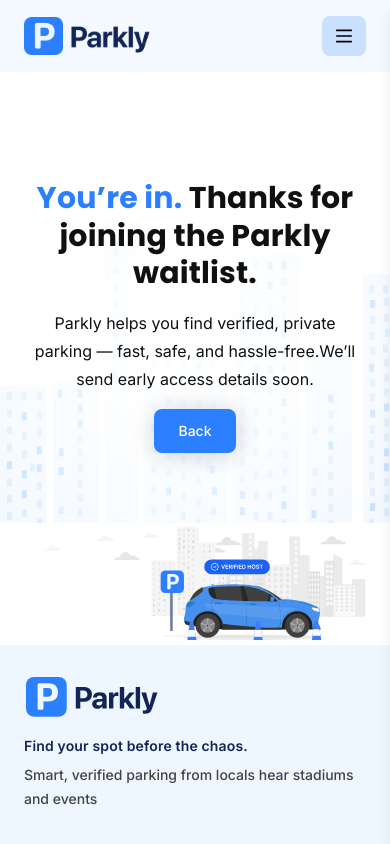
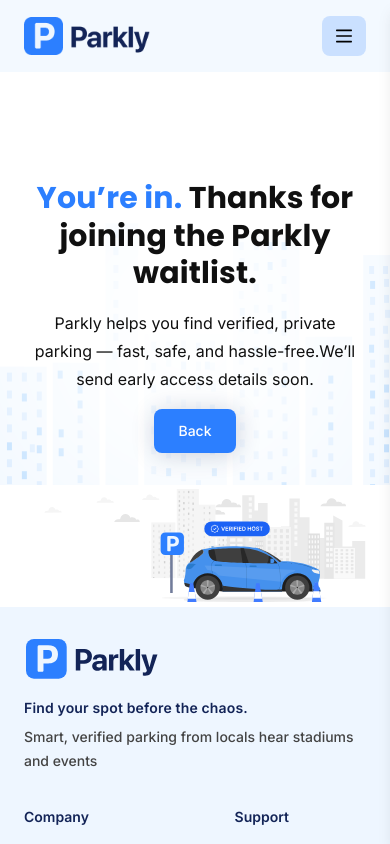
Before and after one commit to avinash-oodles/parkly, a Next.js app: page /thankyou in a window 390 px wide. Shown: the top 844 px of the page. Built offline with nearby package versions, Linux system fonts and the light colour scheme.

Commit message:
thankyou page fix

```diff
--- a/src/app/thankyou/page.tsx
+++ b/src/app/thankyou/page.tsx
@@ -13,7 +13,7 @@
             {/* herosection */}
             <section className="relative bg-[url('/find-bg.svg')] md:bg-[url('/find-bg-desk.svg')]  bg-cover bg-center bg-no-repeat">
                 <Container>
-                    <div className="flex flex-col items-center pt-8 pb-[70px] gap-4 md:gap-8 max-w-[620px] mx-auto ">
+                    <div className="flex flex-col items-center pt-8 pb-8 md:pb-[70px] gap-4 md:gap-8 max-w-[620px] mx-auto ">
                         <div className="relative w-15 h-15 md:w-[126px] md:h-[126px] ">
                             <Image
                                 src="/ok.gif"
```
